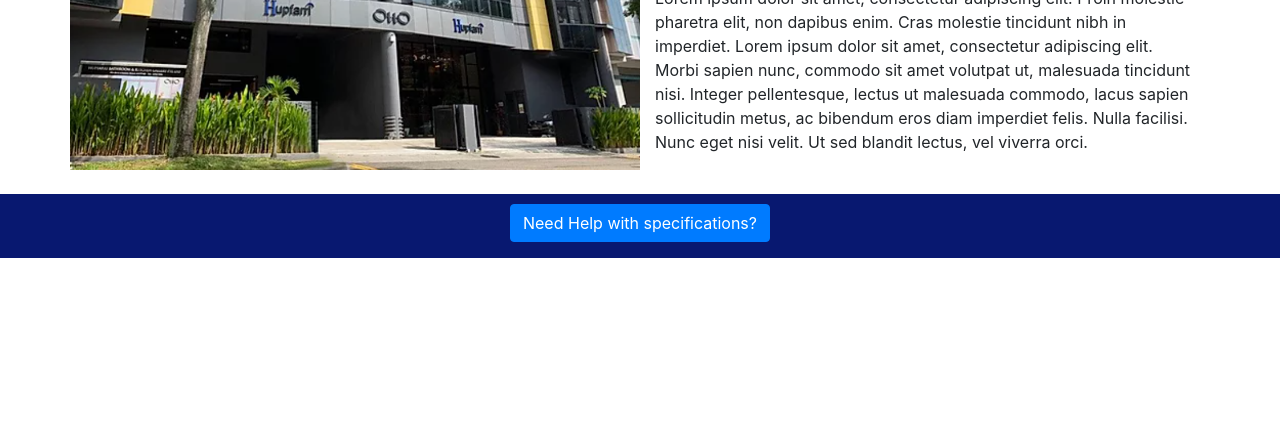
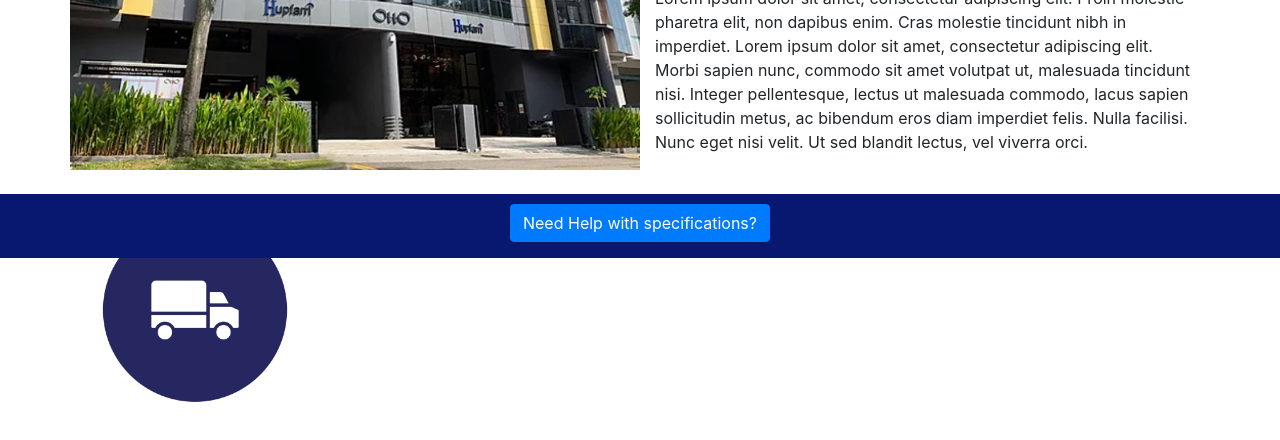
Before and after one commit to Code-Institute-Submissions/Project-01, a plain HTML site: page about-us.html in a window 1280 px wide. Shown: the part 542-982 px from the top of the page. Before the commit the page ends 932 px from the top, so only its background shows below. Drawn offline with nearby package versions, Linux system fonts and the light colour scheme.

Commit message:
Transition problem

```diff
--- a/about-us.html
+++ b/about-us.html
@@ -84,13 +84,16 @@
 	</div>
     <!-- End of intro-1 -->
     <!-- Start of infographic -->
-        <div class="container">
+        <div class="container infographic">
             <div class="row">
-			    <div class="col-md" id="info-delivery">
-			    </div>
-			    <div class="col-md" id="info-sg">
+                <div class='info1'>
+                    <img src="image/infographic/infographic-01.png" class="info">
+                    <div class='overlay'>
+                    </div>
                 </div>
-			    <div class="col-md" id="info-award">
+                <div class='info2'>
+                </div>
+                <div class='info3'>
                 </div>
 			</div>
         </div>
--- a/css/about-us.css
+++ b/css/about-us.css
@@ -97,14 +97,33 @@
     background-size: cover;
     background-position: bottom;
 }
-#info-delivery{
-    height: 20vh;
-    width:auto;
-    background: url(../image/infographic/infographic-01.png;
-}
-#info-delivery:hover{
 
+.infographic{
+    padding:40px;
 }
 
+@media screen and (min-width: 731px){
+
+.info{
+    display: block;
+    width: 200px;
+    height:auto;
+}
+
+.overlay{
+  position: relative;
+  bottom: 0;
+  left: 0;
+  right: 0;
+  background-color: #008CBA;
+  overflow: hidden;
+  width: 100%;
+  height: 0;
+  transition: .5s ease;
+}
+.info1:hover .overlay{
+    height:100%;
+}
+}
 
 /* footer end */
```
Also changed, not shown: image/infographic/infographic-01.png (renamed from image/Infographic/infographic-01.png), image/infographic/infographic-02.png (renamed from image/Infographic/infographic-02.png), image/infographic/infographic-03.png (renamed from image/Infographic/infographic-03.png), image/infographic/infographic-04.png (renamed from image/Infographic/infographic-04.png), image/infographic/infographic-05.png (renamed from image/Infographic/infographic-05.png), image/infographic/infographic-06.png (renamed from image/Infographic/infographic-06.png).
